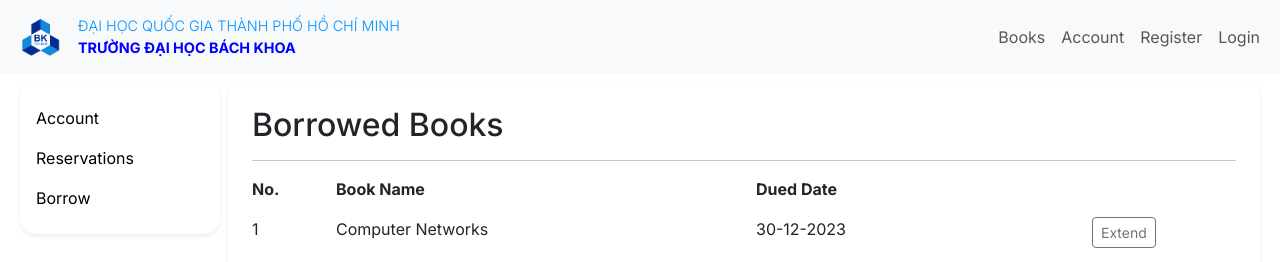
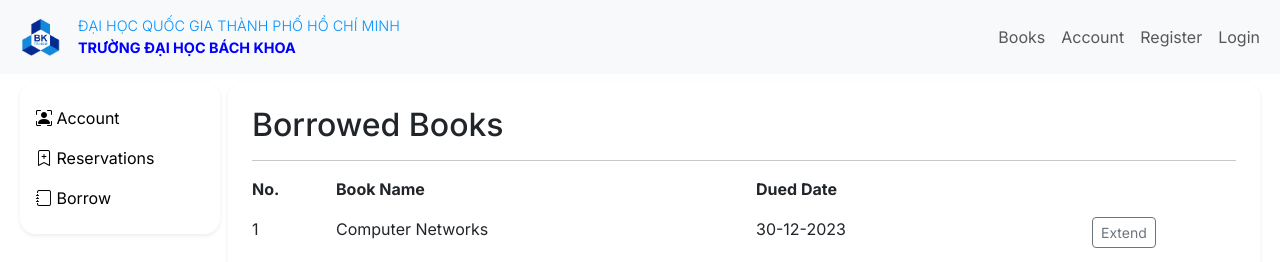
Before and after one commit to A2PK/Programming-Intergration-Project-231, a Next.js app in the folder frontend/: page /profile/borrow in a window 1280 px wide. Shown: the top 262 px of the page. Built offline with nearby package versions, Linux system fonts and the light colour scheme.

Commit message:
handle navbar with/without login and add icons

```diff
--- a/frontend/package.json
+++ b/frontend/package.json
@@ -13,6 +13,7 @@
     "@heroicons/react": "^2.0.18",
     "axios": "^1.6.3",
     "bootstrap": "^5.3.2",
+    "bootstrap-icons": "^1.11.3",
     "clsx": "^2.0.0",
     "mongodb": "^6.3.0",
     "next": "^14.0.3",
--- a/frontend/src/app/components/navbar/navbar.tsx
+++ b/frontend/src/app/components/navbar/navbar.tsx
@@ -5,8 +5,17 @@ import logo from "/public/Logo_BK.png";
 import Image from "next/image";
 import "bootstrap/dist/js/bootstrap.min.js";
 import Link from "next/link";
+import "bootstrap-icons/font/bootstrap-icons.css";
 
 export default function NavBar(): React.JSX.Element {
+  const id = localStorage.getItem("userID");
+  const username = localStorage.getItem("username");
+
+  const handleLogout = () => {
+    localStorage.removeItem("userID");
+    localStorage.removeItem("username");
+  };
+
   return (
     <nav className="navbar navbar-expand-md bg-body-tertiary">
       <div className="container-fluid">
@@ -45,12 +54,30 @@ export default function NavBar(): React.JSX.Element {
             <Link className="nav-link" href="/profile/account">
               Account
             </Link>
+            {id ? (
+              <>
+                <Link
+                  className="nav-link"
+                  onClick={handleLogout}
+                  aria-disabled="true"
+                  href="/"
+                >
+                  Logout
+                </Link>
+                <div className="navbar-text text-info-emphasis user-select-none">
+                  <i className="bi bi-person-circle"></i> {username}
+                </div>
+              </>
+            ) : (
+              <>
                 <Link className="nav-link" href="/auth/register">
                   Register
                 </Link>
                 <Link className="nav-link" href="/auth/login">
                   Login
                 </Link>
+              </>
+            )}
           </div>
         </div>
       </div>
--- a/frontend/src/app/components/profile_sidebar/profile_sidebar.tsx
+++ b/frontend/src/app/components/profile_sidebar/profile_sidebar.tsx
@@ -3,13 +3,13 @@ export default function ProfileSidebar(): React.JSX.Element {
   return (
     <nav className="nav flex-column py-3 shadow-sm rounded-4">
       <Link className="nav-link text-black" href="account">
-        Account
+        <i className="bi bi-person-bounding-box"></i> Account
       </Link>
       <Link className="nav-link text-black" href="reservation">
-        Reservations
+        <i className="bi bi-bookmark-plus"></i> Reservations
       </Link>
       <Link className="nav-link text-black" href="borrow">
-        Borrow
+        <i className="bi bi-journal"></i> Borrow
       </Link>
     </nav>
   );
```
Also changed, not shown: 1 other file (tests, documents, lock files or other folders). Lines whose indentation alone changed are shown as unchanged.
